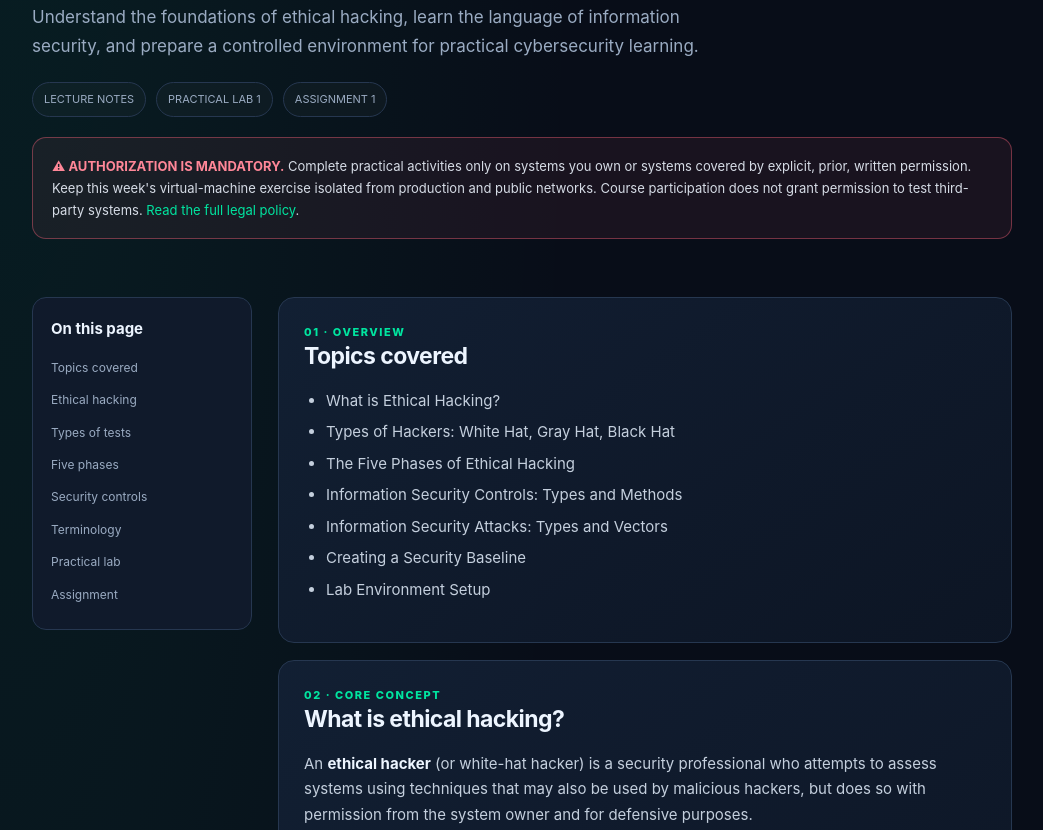
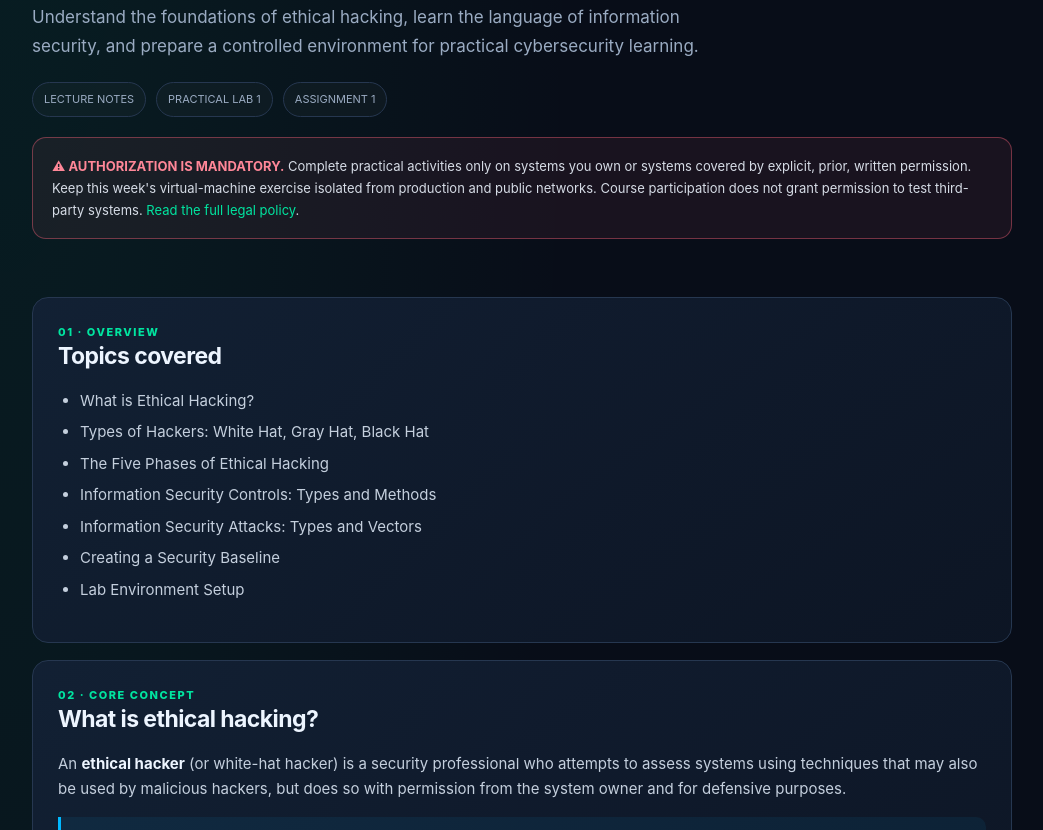
Before and after one commit to abbasdalhatu/CEH-Course, a plain HTML site: page weeks/week-01.html in a window 1280 px wide. Shown: the part 291-1121 px from the top of the page, without its empty margins (118-1161 px from the left). Drawn offline with Linux system fonts and the light colour scheme.

Commit message:
Remove on-page navigation from Week 1 lesson

```diff
--- a/weeks/week-01.html
+++ b/weeks/week-01.html
@@ -17,7 +17,7 @@
     h1{font-size:clamp(34px,6vw,56px);line-height:1.08;letter-spacing:-.045em;margin:12px 0}.lead{max-width:720px;color:var(--muted);font-size:17px}
     .meta{display:flex;flex-wrap:wrap;gap:10px;margin-top:22px}.meta span{padding:7px 11px;border:1px solid var(--border);border-radius:999px;background:rgba(255,255,255,.025);font-size:11px;color:var(--muted)}
     .warning{margin:20px 0;padding:17px 19px;border:1px solid rgba(255,100,124,.4);border-radius:14px;background:rgba(255,100,124,.07);color:#d6dce6;font-size:13px}.warning strong{color:#ff8798}
-    .layout{display:grid;grid-template-columns:220px minmax(0,1fr);gap:26px;align-items:start;padding-bottom:60px}.toc{position:sticky;top:88px;padding:18px;border:1px solid var(--border);border-radius:14px;background:var(--surface)}.toc strong{display:block;margin-bottom:10px}.toc a{display:block;padding:6px 0;color:var(--muted);font-size:12px}.toc a:hover{color:var(--green)}
+    .layout{display:grid;grid-template-columns:minmax(0,1fr);gap:26px;align-items:start;padding-bottom:60px}.toc{position:sticky;top:88px;padding:18px;border:1px solid var(--border);border-radius:14px;background:var(--surface)}.toc strong{display:block;margin-bottom:10px}.toc a{display:block;padding:6px 0;color:var(--muted);font-size:12px}.toc a:hover{color:var(--green)}
     section.topic{padding:25px;margin-bottom:17px;border:1px solid var(--border);border-radius:16px;background:linear-gradient(145deg,rgba(20,34,56,.82),rgba(13,22,37,.92));scroll-margin-top:88px}
     h2{font-size:23px;line-height:1.25;margin:0 0 17px;letter-spacing:-.025em}h3{font-size:16px;margin:23px 0 8px;color:var(--green)}h4{font-size:14px;margin:18px 0 7px}
     p,li{color:#c4cfdd}ul,ol{padding-left:22px}li{margin:6px 0}strong{color:var(--text)}
@@ -41,7 +41,7 @@
     <div class="warning"><strong>⚠ AUTHORIZATION IS MANDATORY.</strong> Complete practical activities only on systems you own or systems covered by explicit, prior, written permission. Keep this week's virtual-machine exercise isolated from production and public networks. Course participation does not grant permission to test third-party systems. <a href="../#legal-policy">Read the full legal policy</a>.</div>
   </div>
   <div class="layout">
-    <aside class="toc"><strong>On this page</strong><nav><a href="#topics">Topics covered</a><a href="#definition">Ethical hacking</a><a href="#tests">Types of tests</a><a href="#phases">Five phases</a><a href="#controls">Security controls</a><a href="#terminology">Terminology</a><a href="#lab">Practical lab</a><a href="#assignment">Assignment</a></nav></aside>
+
     <div>
       <section class="topic" id="topics"><div class="tag">01 · Overview</div><h2>Topics covered</h2><ul><li>What is Ethical Hacking?</li><li>Types of Hackers: White Hat, Gray Hat, Black Hat</li><li>The Five Phases of Ethical Hacking</li><li>Information Security Controls: Types and Methods</li><li>Information Security Attacks: Types and Vectors</li><li>Creating a Security Baseline</li><li>Lab Environment Setup</li></ul></section>
       <section class="topic" id="definition"><div class="tag">02 · Core concept</div><h2>What is ethical hacking?</h2><p>An <strong>ethical hacker</strong> (or white-hat hacker) is a security professional who attempts to assess systems using techniques that may also be used by malicious hackers, but does so with permission from the system owner and for defensive purposes.</p><div class="callout">The defining difference is authorization and purpose. Technical ability alone does not make an activity ethical or lawful.</div><h3>Types of hackers</h3><ul><li><strong>White Hat:</strong> Works with authorization to identify weaknesses and help improve security.</li><li><strong>Gray Hat:</strong> May act without clear authorization, even where the stated intention is not malicious. Unauthorized activity can still have legal consequences.</li><li><strong>Black Hat:</strong> Uses hacking techniques for malicious, unauthorized, or criminal purposes.</li></ul></section>
```
